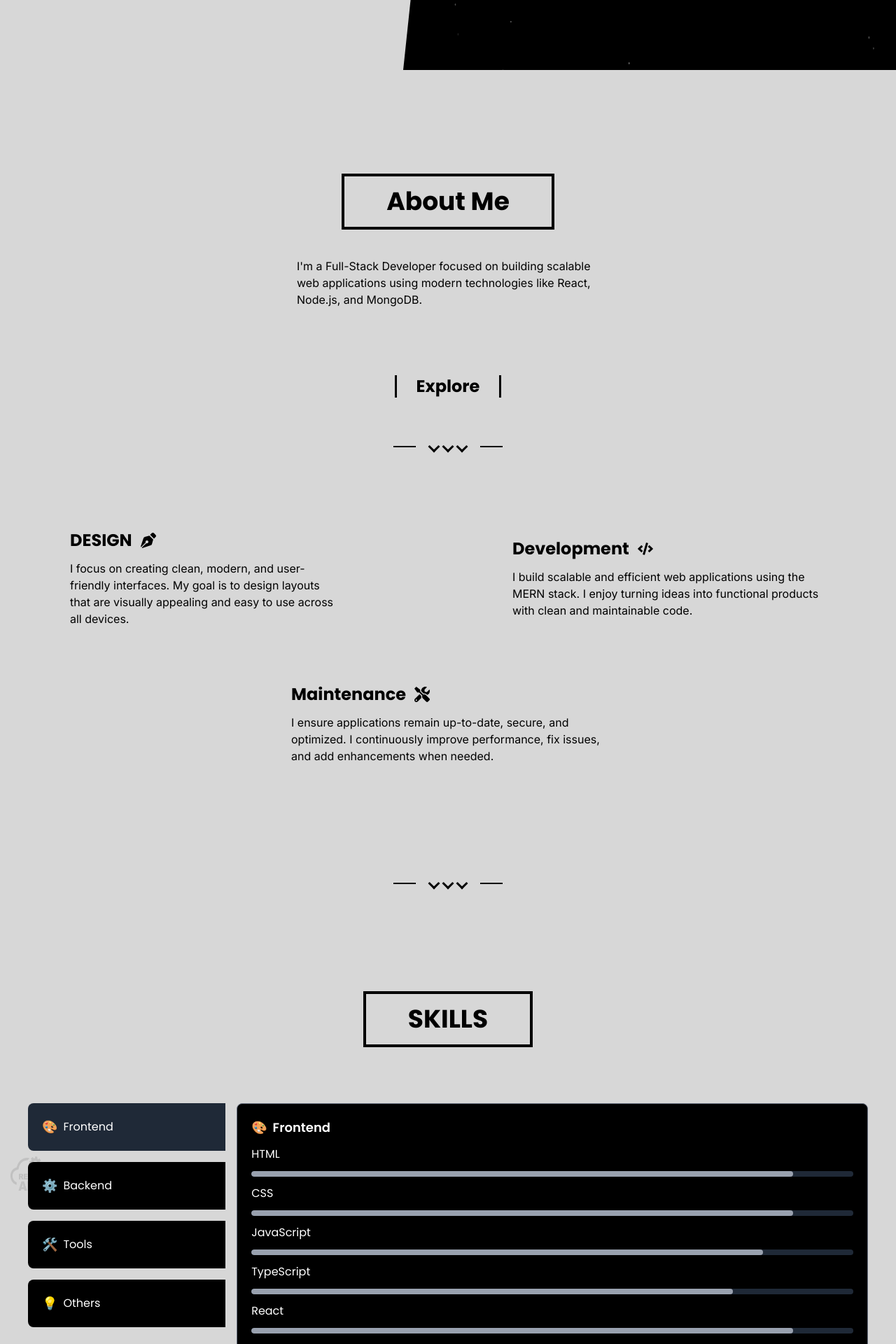
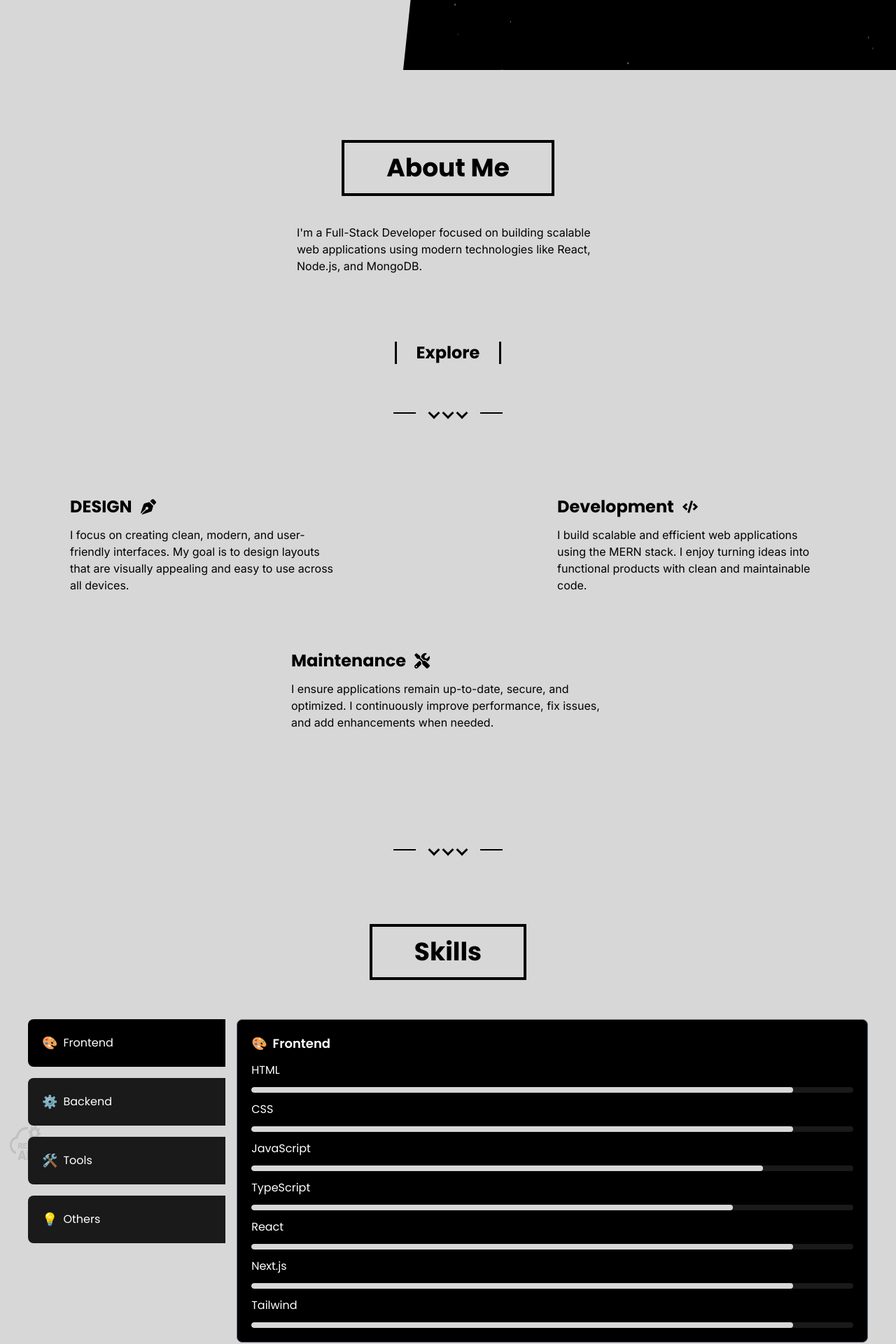
Before and after one commit to mudassir-codes-sys/Port-Folio-Frontend, a React (Vite) app: page / in a window 1280 px wide. Shown: the part 700-2620 px from the top of the page at 70% size. Built offline with nearby package versions, Linux system fonts and the light colour scheme; no server answers.

Commit message:
Changed colors of portfolio section

```diff
--- a/src/Components/About.jsx
+++ b/src/Components/About.jsx
@@ -4,16 +4,26 @@ import { FaPenNib } from "react-icons/fa";
 import { FaCode } from "react-icons/fa";
 import { FaTools } from "react-icons/fa";
 import { motion } from "framer-motion";
+import Heading from "./Heading";
+
+const cardInfo = [
+  {
+    title: "DESIGN",
+    icon: FaPenNib,
+    para: "I focus on creating clean, modern, and user-friendly interfaces. My goal is to design layouts that are visually appealing and easy to use across all devices.",
+  },
+  {
+    title: "Development",
+    icon: FaCode,
+    para: "I build scalable and efficient web applications using the MERN stack. I enjoy turning ideas into functional products with clean and maintainable code.",
+  },
+];
 
 function About() {
   const isMobile = window.innerWidth < 640;
   return (
     <div id="about" className="bg-[#d7d7d7] w-full p-5 h-auto">
-      <div className="pt-32 flex justify-center ">
-        <h1 className=" text-2xl md:text-4xl border-4 px-15 py-4 font-bold inline">
-          About Me
-        </h1>
-      </div>
+      <Heading title="About Me" />
 
       {/* ---------------------para-------------------- */}
       <div className="flex pt-10  px-10 mx-auto max-w-lg justify-center">
@@ -38,41 +48,26 @@ function About() {
         className="flex lg:gap-0  flex-col sm:flex-row gap-8  justify-between
          items-center mt-28 lg:px-20 px-3 "
       >
+        {cardInfo.map((card, i) => (
           <motion.div
-          initial={{ opacity: 0, x: isMobile ? 0 : -60, y: isMobile ? 60 : 0 }}
+            key={i}
+            initial={{
+              opacity: 0,
+              x: isMobile ? 0 : -60,
+              y: isMobile ? 60 : 0,
+            }}
             whileInView={{ opacity: 100, x: 0, y: 0 }}
             transition={{ duration: 0.5, delay: 0.1 }}
             className="lg:max-w-sm  w-full"
           >
             <div className="flex gap-3 items-center">
-            <h3 className="text-2xl font-bold">DESIGN</h3>
-            <FaPenNib size={22} />
+              <h3 className="text-2xl font-bold">{card.title}</h3>
+              <card.icon size={22} />
             </div>
 
-          <p className="pt-3">
-            I focus on creating clean, modern, and user-friendly interfaces. My
-            goal is to design layouts that are visually appealing and easy to
-            use across all devices.
-          </p>
+            <p className="pt-3">{card.para}</p>
           </motion.div>
-        <motion.div
-          initial={{ opacity: 0, x: isMobile ? 0 : -60, y: isMobile ? 60 : 0 }}
-          whileInView={{ opacity: 100, x: 0, y: 0 }}
-          transition={{ duration: 0.5, delay: 0.1 }}
-          className=" w-full lg:max-w-md"
-        >
-          <div className="flex gap-3 items-center">
-            <h3 className="text-2xl font-bold">Development</h3>
-
-            <FaCode size={22} />
-          </div>
-
-          <p className="pt-3">
-            I build scalable and efficient web applications using the MERN
-            stack. I enjoy turning ideas into functional products with clean and
-            maintainable code.
-          </p>
-        </motion.div>
+        ))}
       </div>
 
       <motion.div
--- a/src/Components/Contact.jsx
+++ b/src/Components/Contact.jsx
@@ -2,6 +2,7 @@ import { useState } from "react";
 import Lines from "../Lines";
 import axios from "axios";
 import { toast } from "sonner";
+import Heading from "./Heading";
 
 function Contact() {
   const [name, setName] = useState("");
@@ -23,9 +24,8 @@ function Contact() {
           email,
           number,
           message,
-        }
+        },
       );
-      // console.log( import.meta.env.VITE_BACKEND_URL+"/send/email");
 
       if (res.data.success) {
         toast.success("Sent", { id });
@@ -46,10 +46,7 @@ function Contact() {
 
   return (
     <div id="contact" className="bg-[#d7d7d7]">
-      <div>
-        <div className="pt-32 flex mb-20 justify-center">
-          <h1 className="text-4xl  border-4 px-12 py-4 font-bold">CONTACT</h1>
-        </div>
+      <Heading title="Contact" />
       <Lines />
 
       <form
@@ -97,7 +94,6 @@ function Contact() {
         </div>
       </form>
     </div>
-    </div>
   );
 }
 
--- /dev/null
+++ b/src/Components/Heading.jsx
@@ -0,0 +1,11 @@
+const Heading = ({ title }) => {
+  return (
+    <div className="pt-20 flex justify-center ">
+      <h1 className=" text-2xl md:text-4xl border-4 px-15 py-4 font-bold inline">
+        {title}
+      </h1>
+    </div>
+  );
+};
+
+export default Heading;
--- a/src/Components/PortFolio.jsx
+++ b/src/Components/PortFolio.jsx
@@ -2,6 +2,7 @@ import { useEffect, useMemo, useState } from "react";
 import Lines from "../Lines";
 import axios from "axios";
 import { motion, easeOut } from "framer-motion";
+import Heading from "./Heading";
 
 function PortFolio() {
   const [projects, setProjects] = useState([]);
@@ -47,10 +48,8 @@ function PortFolio() {
 
   return (
     <>
-      <div className="bg-[#d7d7d7] p-5 relative z-2  " id="portfolio">
-        <div className="pt-32 flex mb-20 justify-center">
-          <h1 className="text-4xl  border-4 px-12 py-4 font-bold">PORTFOLIO</h1>
-        </div>
+      <div className="bg-[#d7d7d7] p-5 relative z-2" id="portfolio">
+        <Heading title="Portfolio" />
         <Lines />
         <motion.div
           initial={{ opacity: 0, y: 80 }}
--- a/src/Components/Skills.jsx
+++ b/src/Components/Skills.jsx
@@ -17,6 +17,7 @@ import { SiNpm } from "react-icons/si";
 import { easeOut, motion } from "framer-motion";
 import AnimatedIcons from "./IconBg";
 import { useState } from "react";
+import Heading from "./Heading";
 
 const sectionEmoji = {
   Frontend: "🎨",
@@ -55,21 +56,15 @@ const skillsList = {
   Others: [
     { name: "Zod", icon: SiZod, color: "#7C3AED", level: 80 },
     { name: "Redux Toolkit", icon: SiRedux, color: "#764ABC", level: 80 },
+    { name: "Python", icon: SiRedux, color: "#764ABC", level: 60 },
   ],
 };
 
 function Skills() {
   const [selected, setSelected] = useState("Frontend");
   return (
-    <div
-      id="skills"
-      className="bg-[#d7d7d7] min-h-screen max-h-auto px-10 relative "
-    >
-      <div className="pt-32 flex mb-20 justify-center ">
-        <h1 className=" text-4xl border-4 px-15 py-4 font-bold inline">
-          SKILLS
-        </h1>
-      </div>
+    <div id="skills" className="bg-[#d7d7d7] max-h-auto px-10 relative ">
+      <Heading title="Skills" />
 
       {/* Frontend */}
 
@@ -80,18 +75,18 @@ function Skills() {
         initial={{ scale: 0.96, opacity: 0.95 }}
         whileInView={{ scale: 1, opacity: 1 }}
         transition={{ duration: 0.4, ease: "easeOut" }}
-        className="w-full z-50 relative flex md:flex-row flex-col   gap-4"
+        className="w-full z-50 relative flex md:flex-row flex-col pt-14 gap-4"
       >
         {/* left */}
 
-        <div className="flex md:flex-col flex-row  md:overflow-hidden scroll-hide overflow-x-auto gap-4 ">
+        <div className="flex md:flex-col flex-row md:overflow-hidden scroll-hide overflow-x-auto gap-4 ">
           {Object.keys(skillsList).map((s) => {
             return (
               <div
                 key={s}
                 onClick={() => setSelected(s)}
                 className={`cursor-pointer text-white sm:p-5 p-2 md:min-w-59 lg:min-w-95 rounded-lg flex gap-2 items-center
-        ${selected === s ? "bg-[#1F2937]" : "bg-black hover:bg-[#1F2937]"}`}
+        ${selected === s ? "bg-black" : "bg-[#1A1A1A] hover:bg-black"}`}
               >
                 <span className="text-lg">{sectionEmoji[s]}</span>
                 <h1 className=" ">{s}</h1>
@@ -111,13 +106,13 @@ function Skills() {
             return (
               <div key={skill.name} className="flex flex-col  justify-center">
                 <h4 className="my-3 ">{skill.name}</h4>
-                <div className="h-2 bg-[#1F2937] rounded-full overflow-hidden">
+                <div className="h-2 bg-[#1a1a1a] rounded-full overflow-hidden">
                   <motion.div
                     key={selected}
                     initial={{ width: 0 }}
                     animate={{ width: `${skill.level}%` }}
                     transition={{ duration: 0.8, ease: "easeOut" }}
-                    className="h-full rounded-full bg-gray-400"
+                    className="h-full rounded-full bg-[#d7d7d7]"
                   />
                 </div>
               </div>
```
Also changed, not shown: src/assets/avator.png, src/assets/b2e8bb57-0424-46e2-8ad5-2e9608e3a26d-removebg-preview.png (deleted). Lines whose indentation alone changed are shown as unchanged.
